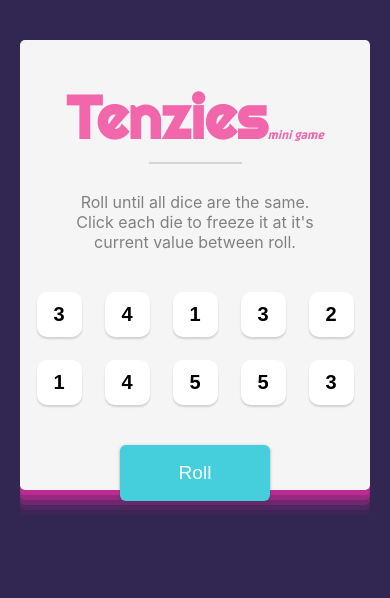
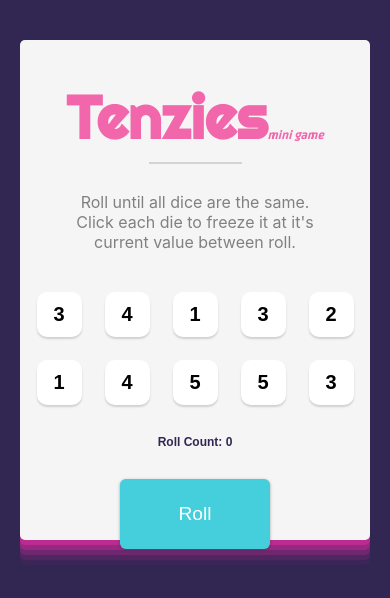
Before and after one commit to MaliaPagley/Tenzies, a React (Vite) app: page / in a window 390 px wide. Shown: the top 598 px of the page. Built offline with nearby package versions, Linux system fonts and the light colour scheme.

Commit message:
added roll count
Added:
useState for updated roll count
Media Queries for screen sizes

```diff
--- a/src/App.jsx
+++ b/src/App.jsx
@@ -7,7 +7,7 @@ import Confetti from 'react-confetti'
 function App() {
   const [dice, setDice] = React.useState(allNewDice())
   const [tenzies, setTenzies] = React.useState(false)
-
+  const [rollCount, setRollCount] = React.useState(0)
   const [windowSize, setWindowSize] = React.useState( {
     width: undefined,
     height: undefined,
@@ -31,7 +31,6 @@ function App() {
     const allSameValue = dice.every(die => die.value === firstValue)
     if (allHeld && allSameValue) {
       setTenzies(true)
-      console.log('you won!')
     }
   }, [dice])
 
@@ -60,15 +59,18 @@ function App() {
       setDice(oldDice => oldDice.map(die => {
         return die.isHeld ? die : generateNewDie()
       }))
+      setRollCount(count => count + 1)
     } else if(tenzies) {
       setTimeout(() => {
         setTenzies(false)
     }, 100)
     setDice(allNewDice())
+    setRollCount(0)
+
     }else {
       setTenzies(true)
+      setDice(allNewDice())
 
-      setDice(allNewDice())
     }
  }
 
@@ -89,7 +91,12 @@ const dieElements = dice.map(die => <Die
 
   return (
    <main>
-    {tenzies && <Confetti width={windowSize.width} height={windowSize.height}/>}
+    {tenzies &&
+    <Confetti
+      width={windowSize.width}
+      height={windowSize.height}
+      numberOfPieces={50}
+      />}
     <h1 className="title">Tenzies<span>mini game</span></h1>
     <hr width="30%"
         size="10"
@@ -101,7 +108,10 @@ const dieElements = dice.map(die => <Die
 
         {dieElements}
       </div>
-      <button className="roll-dice"onClick={rollNewDice}>{tenzies ? "New Game" : "Roll"}</button>
+      <div id="roll"className="roll-container">
+        <h1 className="roll-count">Roll Count: {rollCount}</h1>
+        <button className="roll-dice"onClick={rollNewDice}>{tenzies ? "New Game" : "Roll"}</button>
+      </div>
    </main>
   )
 }
--- a/src/style.css
+++ b/src/style.css
@@ -9,7 +9,7 @@ body {
 }
 main {
   background-color: #F5F5F5;
-  height: 450px;
+  height: 500px;
   max-width: 800px;
   border-radius: 5px;
   padding: 20px;
@@ -31,7 +31,7 @@ span {
   padding-top: 20px;
   color: #F266AB;
   font-size: 60px;
-  margin: 0;
+  margin: 0px;
   font-family: 'Righteous', cursive;
 }
 p {
@@ -69,6 +69,7 @@ hr {
   font-size: 2rem;
 }
 .roll-dice {
+  margin-left: 20px;
   margin-top: 40px;
   margin-bottom: 30px;
   padding: 17px;
@@ -82,6 +83,8 @@ hr {
   font-family: 'Karla', sans-serif;
   cursor: pointer;
   box-shadow: rgba(60, 64, 67, 0.3) 0px 1px 2px 0px, rgba(60, 64, 67, 0.15) 0px 1px 3px 1px;
+  grid-column: 2;
+  text-align: center;
 }
 .roll-dice:focus {
     outline: none;
@@ -89,8 +92,53 @@ hr {
 .roll-dice:active {
     box-shadow: inset 5px 5px 10px -3px rgba(0, 0, 0, 0.7);
 }
+.roll-count {
+  font-size: 15px;
+  color: #322653;
+  margin: 30px;
+  grid-column: 1;
+  align-self: center;
+
+}
+.roll-container {
+display: grid;
+grid-template-columns: auto 1fr;
+grid-gap: 95px;
+align-content: center;
+margin-right: 35%;
+}
+@media screen and (max-width: 517px) {
+  .roll-container {
+    display: inline-block;
+    align-content: center;
+    padding-top: 20px;
+    padding-bottom: 20px;
+
+    }
+    .roll-dice {
+      margin: 20px;
+    }
+    .roll-count {
+      padding-top: 10px;
+      padding-bottom: 10px;
+      text-align: center;
+    }
+    #roll {
+      margin: 0px;
+    }
+}
 
 @media screen and (max-width: 700px) {
+  .roll-count {
+    font-size: 12px;
+    margin: 0px;
+    grid-column: 1;
+  }
+  .roll-container {
+    grid-gap: 40px;
+    margin-right: 30%;
+    margin-left: 5%;
+    }
   main {
     box-shadow: rgba(240, 46, 170, 0.4) 0px 5px, rgba(240, 46, 170, 0.3) 0px 10px, rgba(240, 46, 170, 0.2) 0px 15px, rgba(240, 46, 170, 0.1) 0px 20px, rgba(240, 46, 170, 0.05) 0px 25px;
   }
```
